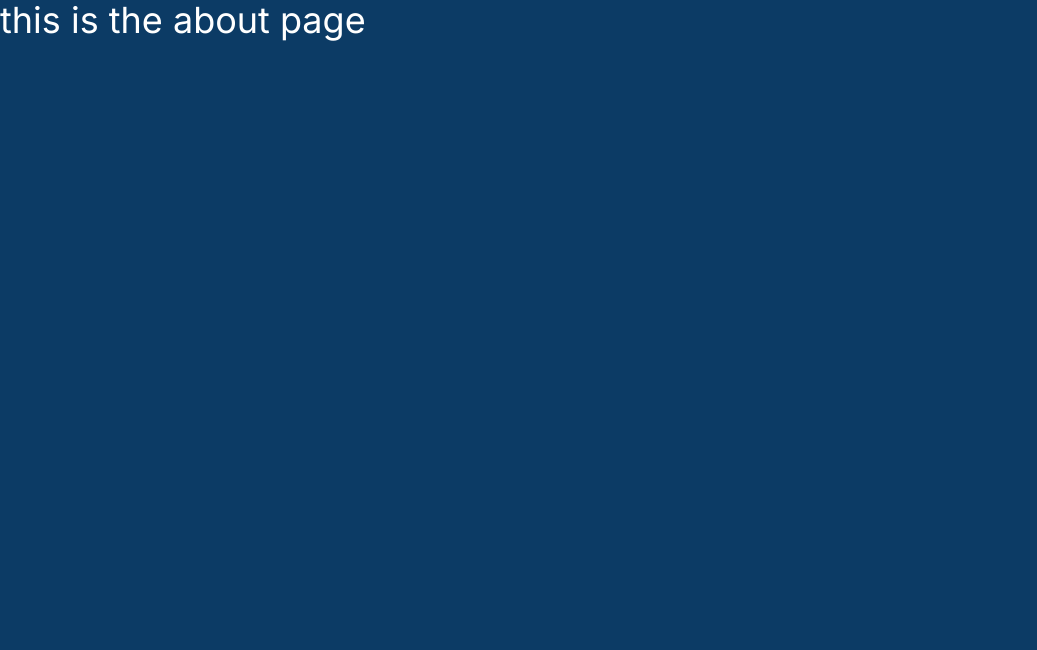
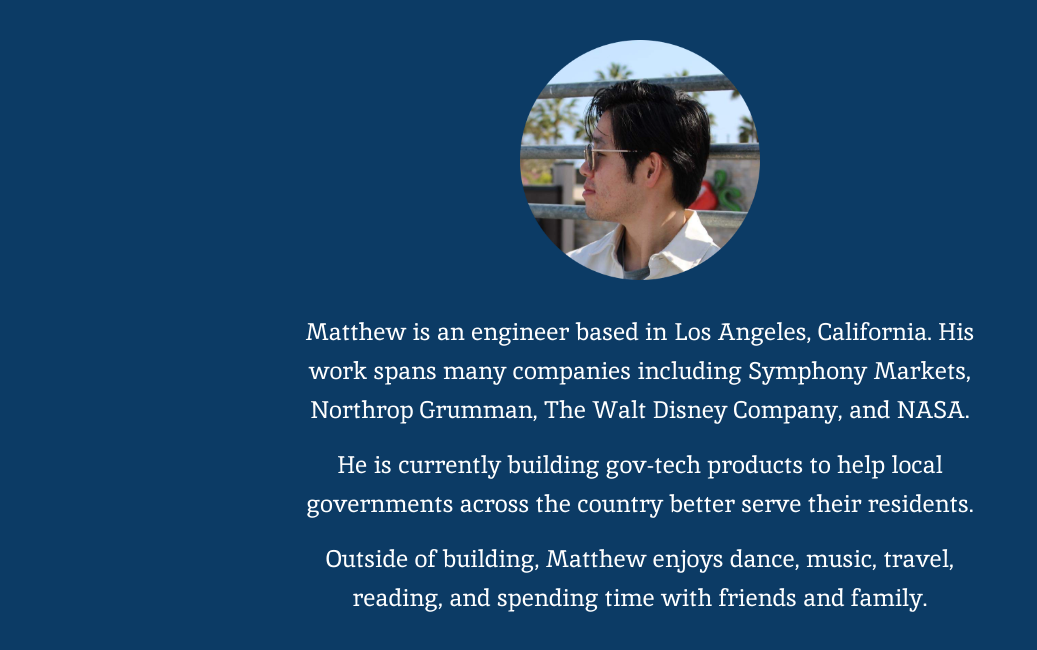
Before and after one commit to mwcui/portfolio, a Next.js app: page /About in a window 1280 px wide. Shown: the top 650 px of the page, without its empty margins (0-1037 px from the left). Built offline with nearby package versions, Linux system fonts and the light colour scheme.

Commit message:
building out about page

```diff
--- a/src/app/About/page.js
+++ b/src/app/About/page.js
@@ -1,11 +1,83 @@
-import React from 'react'
+// import React from 'react'
+
+// const About = () => {
+//   return (
+//     <div className="text-white text-4xl">
+//       this is the about page
+//     </div>
+//   )
+// }
+
+// export default About
+
+
+
+import Image from 'next/image';  // Assuming you're using Next.js Image component for optimization
+import profilePic from '/public/About/ProfilePicture.png'; // Replace with your actual image path
 
 const About = () => {
   return (
-    <div className="text-white text-4xl">
-      this is the about page
+    <div className="flex flex-col items-center text-white font-inika py-10 px-4">
+
+      <div className="mb-8 w-60 h-60 relative">
+        <Image
+          src={profilePic}
+          alt="Profile Picture of Matthew"
+          className="object-cover"
+          layout="fill"
+        />
+      </div>
+
+      {/* About Text */}
+      <div className="text-center text-2xl max-w-2xl leading-relaxed">
+        <p>
+          Matthew is an engineer based in Los Angeles, California. His work spans many companies including Symphony Markets, Northrop Grumman, The Walt Disney Company, and NASA.
+        </p>
+        <p className="mt-4">
+          He is currently building gov-tech products to help local governments across the country better serve their residents.
+        </p>
+        <p className="mt-4">
+          Outside of building, Matthew enjoys dance, music, travel, reading, and spending time with friends and family.
+        </p>
+      </div>
     </div>
-  )
-}
+  );
+};
 
-export default About
+export default About;
+
+
+// import Image from 'next/image';
+// import profilePic from '/public/About/ProfilePicture.JPG'; // Replace with your actual image path
+
+// const About = () => {
+//   return (
+//     <div className="flex flex-col items-center text-white font-inika py-10 px-4">
+//       {/* Profile Image */}
+//       <div className="mb-8 w-40 h-40">
+//         <Image
+//           src={profilePic}
+//           alt="Profile Picture of Matthew"
+//           className="rounded-full object-cover"
+//           width={160}
+//           height={160}
+//         />
+//       </div>
+
+//       {/* About Text */}
+//       <div className="text-center text-2xl max-w-2xl leading-relaxed">
+//         <p>
+//           Matthew is an entrepreneur and engineer based in Los Angeles, California. His work spans many companies including Symphony Markets, Northrop Grumman, The Walt Disney Company, and NASA.
+//         </p>
+//         <p className="mt-4">
+//           He is currently building gov-tech products to help local governments across the country better serve their residents.
+//         </p>
+//         <p className="mt-4">
+//           Outside of building, Matthew enjoys dance, music, travel, reading, and spending time with friends and family.
+//         </p>
+//       </div>
+//     </div>
+//   );
+// };
+
+// export default About;
```
Also changed, not shown: public/About/ProfilePicture.JPG (deleted), public/About/ProfilePicture.png (added).
